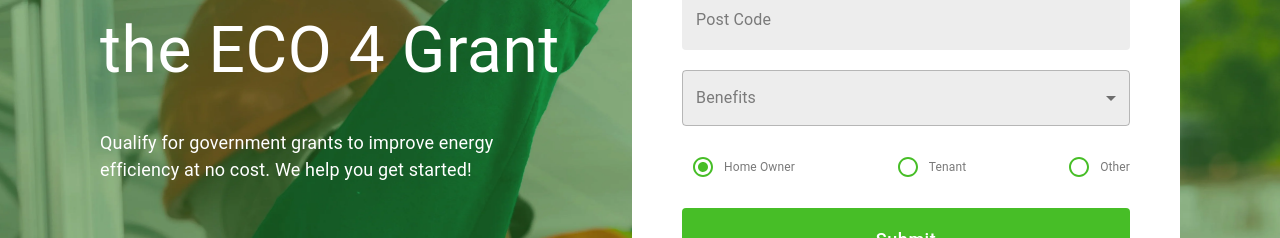
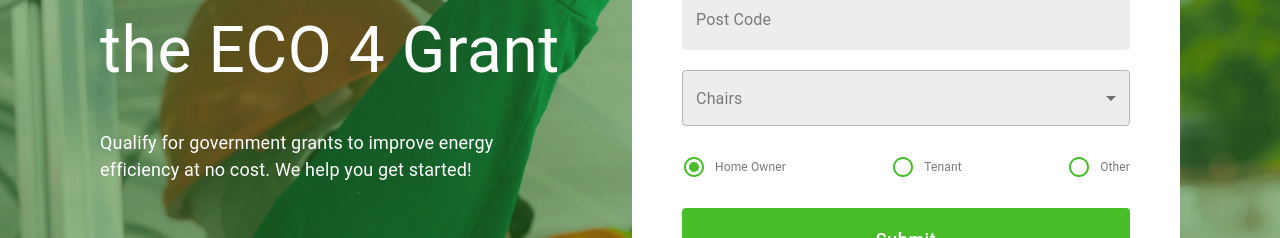
Before and after one commit to marsad11223/borthwick-group, a Next.js app: page / in a window 1280 px wide. Shown: the part 674-912 px from the top of the page. Built offline with nearby package versions, Linux system fonts and the light colour scheme.

Commit message:
form fixes

```diff
--- a/src/_components/Form.tsx
+++ b/src/_components/Form.tsx
@@ -4,7 +4,6 @@ import { color, font } from "@/app/utils/themes";
 import {
   Box,
   FormControl,
-  InputLabel,
   MenuItem,
   Select,
   Typography,
@@ -14,12 +13,7 @@ import StandardInput from "./StandardInput";
 import Button from "./Button";
 
 export default function Form() {
-  // const [value, setValue] = useState<number>(1);
   const [radioValue, setRadioValue] = useState<string>("homeOwner");
-
-  // const handleChange = () => {
-  // setValue(event.target.value as number);
-  // };
 
   const handleRadioChange = (event: React.ChangeEvent<HTMLInputElement>) => {
     setRadioValue(event.target.value);
@@ -54,16 +48,6 @@ export default function Form() {
         fullWidth
         sx={{ backgroundColor: "#EDEDED", borderRadius: "4px" }}
       >
-        <InputLabel
-          sx={{
-            color: "#7A7A7A",
-            "&.Mui-focused": {
-              color: "#7A7A7A",
-            },
-          }}
-        >
-          Benefits
-        </InputLabel>
         <Select
           sx={{
             width: "100%",
@@ -85,13 +69,8 @@ export default function Form() {
             "& .MuiInputBase-input": {
               color: color.grey,
             },
-            "& .MuiInputLabel-root": {
-              color: color.grey,
-            },
-            "& .MuiInputLabel-root.Mui-focused": {
-              color: color.grey,
-            },
           }}
+          defaultValue={2}
         >
           <MenuItem value={1}>Sofas</MenuItem>
           <MenuItem value={2}>Chairs</MenuItem>
@@ -123,6 +102,8 @@ export default function Form() {
               "&.Mui-checked": {
                 color: color.darkGreen,
               },
+              padding: "0",
+              marginRight: "9px",
             }}
           />
           <Typography
--- a/src/app/utils/themes.ts
+++ b/src/app/utils/themes.ts
@@ -47,5 +47,5 @@ export const font = {
   tertiaryTypography: { xs: "14px", md: "16px", lg: "18px" },
   quaternaryTypography: { xs: "14px", lg: "16px" },
   captionTypography: { xs: "12px", lg: "14px" },
-  microTypography: { xs: "10px", lg: "12px" },
+  microTypography: "12px",
 };
```
